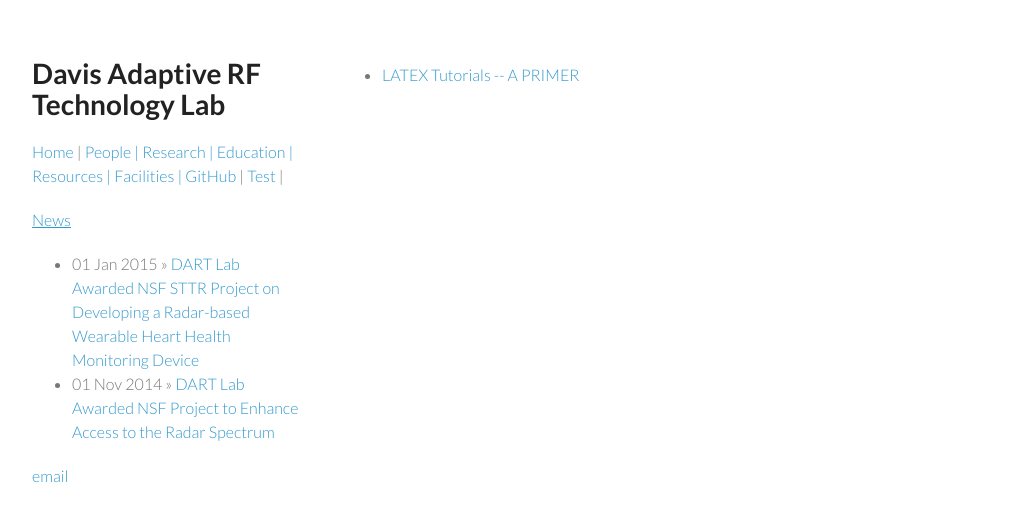
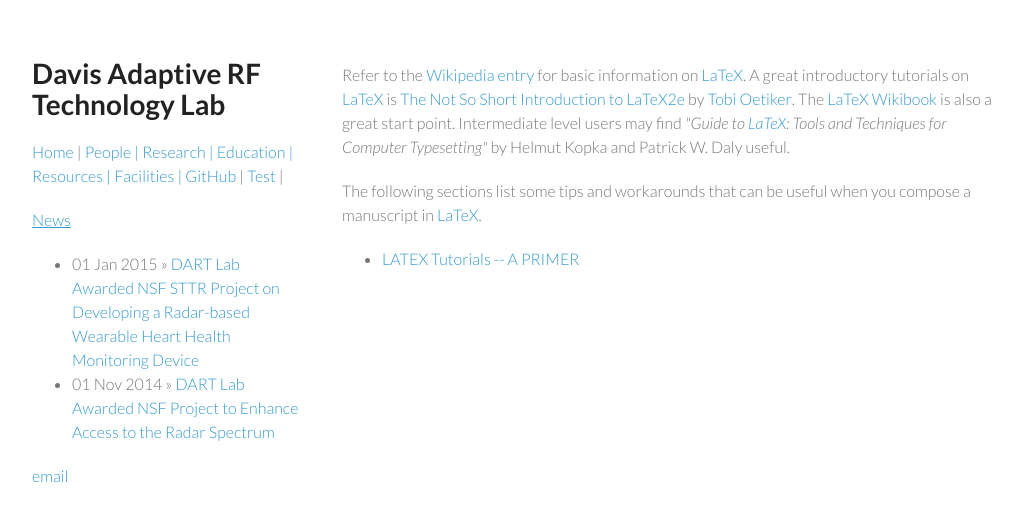
Before and after one commit to ucdart/ucdart.github.io, a Jekyll site: the page built from resources/latex.html, in a window 1280 px wide. Shown: the top 522 px of the page, without its empty margins (128-1150 px from the left). Built offline with Jekyll 4.4.1, drawn with Linux system fonts in a browser that asks for light colours.

Commit message:
Update latex.html

```diff
--- a/resources/latex.html
+++ b/resources/latex.html
@@ -2,6 +2,13 @@
 layout: default
 title: Latex resources
 ---
+<p>
+Refer to the <a class="ext" href="http://en.wikipedia.org/wiki/LaTeX">Wikipedia entry</a> for basic information on <a class="" href="http://ucdart.net/LaTeX">LaTeX</a>. A great introductory tutorials on <a class="" href="http://ucdart.net/LaTeX">LaTeX</a> is <a class="ext" href="http://tobi.oetiker.ch/lshort/lshort.pdf">The Not So Short Introduction to LaTeX2e</a> by <a class="ext" href="http://tobi.oetiker.ch/hp/">Tobi Oetiker</a>. The <a class="ext" href="http://en.wikibooks.org/wiki/LaTeX">LaTeX Wikibook</a> is also a great start point. Intermediate level users may find <em>"Guide to <a class="" href="http://ucdart.net/LaTeX">LaTeX</a>: Tools and Techniques for Computer Typesetting"</em> by Helmut Kopka and Patrick W. Daly useful.<br/>
+</p>
+
+<p>
+The following sections list some tips and workarounds that can be useful when you compose a manuscript in <a class="" href="http://ucdart.net/LaTeX">LaTeX</a>.<br/>
+</p>
 
 <ul>
   <li><a href="https://www.tug.org/twg/mactex/tutorials/ltxprimer-1.0.pdf" target="_blank">LATEX Tutorials -- A PRIMER</a></li>
```
